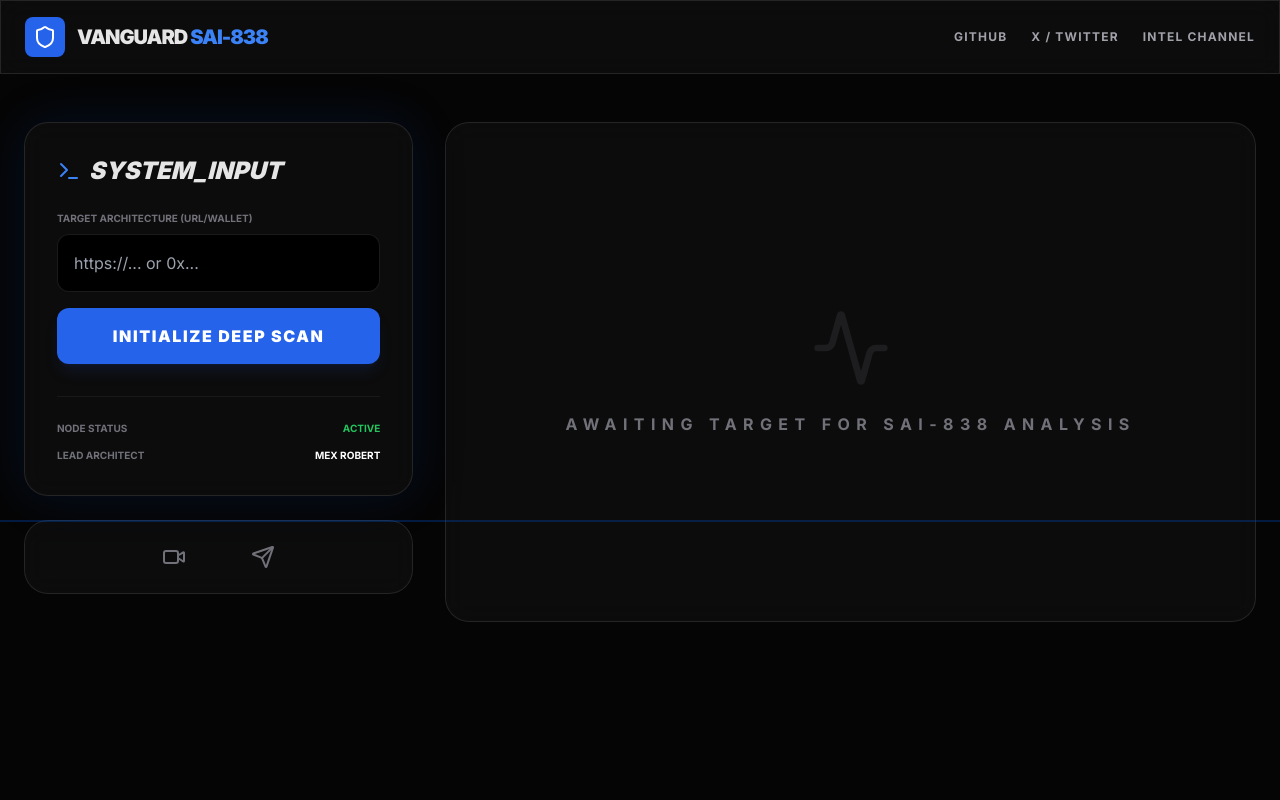
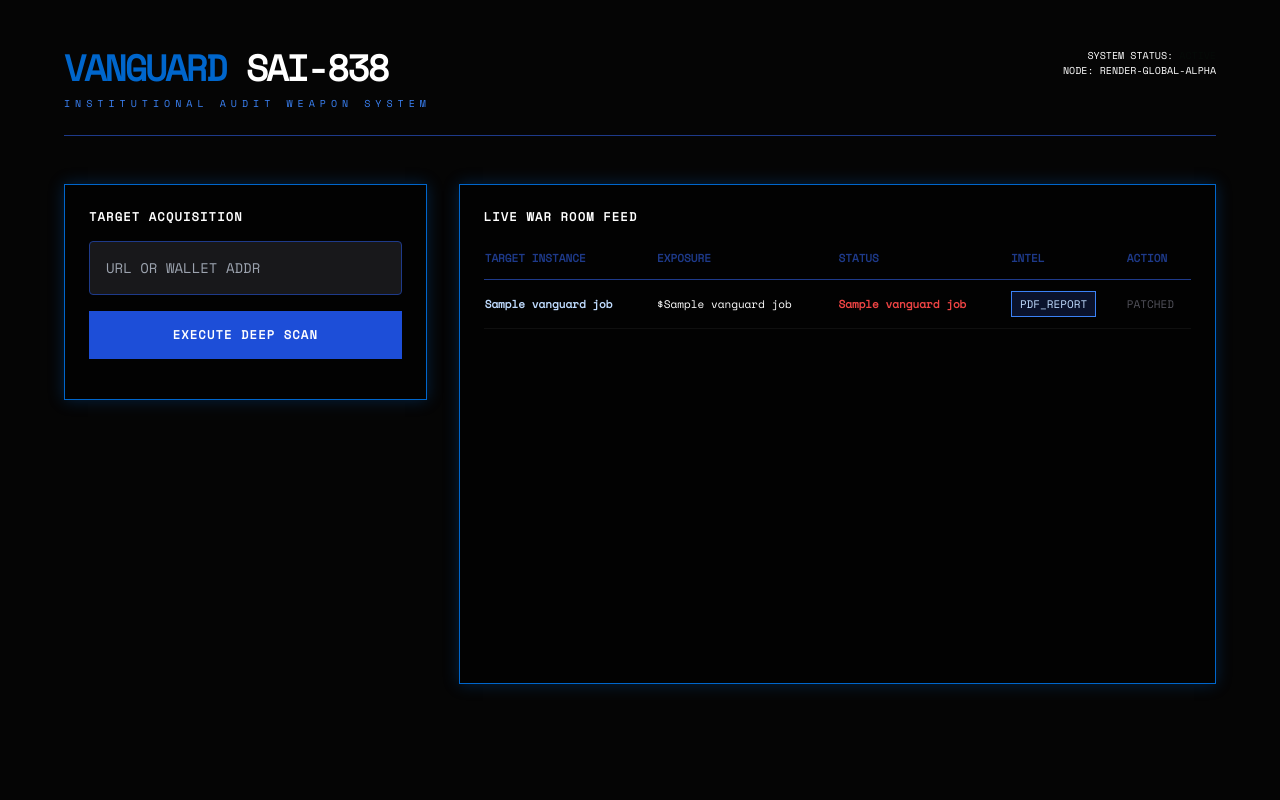
Before and after one commit to ICEDEVILS/Vanguard-Security-SAI, a Flask app: page / in a window 1280 px wide. Run offline with Flask 3, Linux system fonts and the light colour scheme; a database or web service that is not in the repository returns one stand-in record (values such as "Sample title"); some libraries are stand-ins or nearby versions.

Commit message:
Vanguard SAI-838 Unified Weapon System Implemented

```diff
--- a/main.py
+++ b/main.py
@@ -1,83 +1,91 @@
 import os
-import uuid
-import requests
-from flask import Flask, jsonify, request, render_template, redirect
-from flask_cors import CORS
+import threading
+import asyncio
+import psycopg2
+from flask import Flask, render_template, request, jsonify
+from telegram import Update
+from telegram.ext import Application, CommandHandler, MessageHandler, filters, ContextTypes
+from auditor import VanguardAuditor
 from dotenv import load_dotenv
 
-# Load local .env for Termux, Render uses Dashboard Environment Variables
 load_dotenv()
+app = Flask(__name__)
+auditor = VanguardAuditor()
 
-app = Flask(__name__, template_folder='templates')
-CORS(app)
+# Config
+BOT_TOKEN = os.getenv("BOT_TOKEN")
+DB_URL = os.getenv("DATABASE_URL").replace("postgres://", "postgresql://", 1)
 
-# --- SYSTEM CONFIGURATION ---
-BOT_TOKEN = os.getenv("BOT_TOKEN")
-CHANNEL_ID = os.getenv("CHANNEL_ID")
-SOL_WALLET = os.getenv("SOL_WALLET", "8dtuyskTtsB78DFDPWZszarvDpedwftKYCoMdZwjHbxy")
-ETH_WALLET = os.getenv("ETH_WALLET", "0x20d2708acd360cd0fd416766802e055295470fc1")
+def get_db():
+    return psycopg2.connect(DB_URL, sslmode='require')
 
-class VanguardEngine:
-    @staticmethod
-    def audit_logic(target):
-        """ Institutional Entropy Analysis Simulation """
-        return {
-            "risk_score": 94.8,
-            "estimated_loss": "$42,800.00",
-            "defect": "HECD_ENTROPY_LEAK",
-            "status": "NON-COMPLIANT"
-        }
+# --- BOT LOGIC ---
+async def start_cmd(update: Update, context: ContextTypes.DEFAULT_TYPE):
+    await update.message.reply_text("🛡 **VANGUARD SAI-838 ONLINE.**\nReady for target acquisition.")
 
-def broadcast_alert(target, report):
-    """ Post Institutional Intelligence to @ZeroThreatIntel """
-    if not BOT_TOKEN or not CHANNEL_ID:
-        print("Telegram Config Missing: Check Environment Variables")
-        return
+async def handle_bot_msg(update: Update, context: ContextTypes.DEFAULT_TYPE):
+    target = update.message.text.strip()
+    await update.message.reply_text(f"🛰 **ANALYZING: {target}**")
 
-    msg = (
-        f"🛡️ **VANGUARD SAI-838 AUDIT ALERT** 🛡️\n\n"
-        f"**Target Host:** `{target}`\n"
-        f"**Risk Score:** {report['risk_score']}%\n"
-        f"**Financial Exposure:** {report['estimated_loss']}\n"
-        f"**Vector:** {report['defect']}\n\n"
-        f"⚠️ **STATUS:** NON-COMPLIANT\n"
-        f"Remediation: Required via Vanguard Dashboard.\n"
-        f"Architect: @ICEGODSICEDEVIL"
-    )
+    # Run scan
+    res = auditor.scan_website(target) if "." in target else auditor.scan_wallet(target)
+    pdf = auditor.generate_report(res)
 
-    try:
-        url = f"https://api.telegram.org/bot{BOT_TOKEN}/sendMessage"
-        resp = requests.post(url, json={"chat_id": CHANNEL_ID, "text": msg, "parse_mode": "Markdown"})
-        print(f"Telegram Broadcast: {resp.status_code}")
-    except Exception as e:
-        print(f"Broadcast Error: {e}")
+    # Log to Database
+    conn = get_db()
+    cur = conn.cursor()
+    cur.execute("INSERT INTO vanguard_jobs (target, cost, status, pdf) VALUES (%s, %s, %s, %s)",
+                (target, res['cost'], 'PENDING', pdf))
+    conn.commit()
+    cur.close()
+    conn.close()
 
+    await update.message.reply_document(document=open(f"static/{pdf}", 'rb'), caption=f"✅ **INTEL CAPTURED**\nCost to fix: ${res['cost']}")
+
+def run_bot():
+    loop = asyncio.new_event_loop()
+    asyncio.set_event_loop(loop)
+    bot = Application.builder().token(BOT_TOKEN).build()
+    bot.add_handler(CommandHandler("start", start_cmd))
+    bot.add_handler(MessageHandler(filters.TEXT & ~filters.COMMAND, handle_bot_msg))
+    bot.run_polling(drop_pending_updates=True)
+
+# --- DASHBOARD ROUTES ---
 @app.route('/')
 def index():
-    """ Redirect root to dashboard so user sees the UI immediately """
-    return render_template('index.html')
-
-@app.route('/dashboard')
-def dashboard():
-    """ Direct access to the visual terminal """
-    return render_template('index.html')
+    conn = get_db()
+    cur = conn.cursor()
+    cur.execute("CREATE TABLE IF NOT EXISTS vanguard_jobs (id SERIAL PRIMARY KEY, target TEXT, cost INT, status TEXT, pdf TEXT)")
+    conn.commit()
+    cur.execute("SELECT * FROM vanguard_jobs ORDER BY id DESC")
+    jobs = cur.fetchall()
+    cur.close()
+    conn.close()
+    return render_template('index.html', jobs=jobs)
 
 @app.route('/api/audit', methods=['POST'])
-def run_audit():
-    data = request.json
-    target = data.get('target', 'N/A')
-    report = VanguardEngine.audit_logic(target)
+def api_audit():
+    target = request.json.get('target')
+    res = auditor.scan_website(target) if "." in target else auditor.scan_wallet(target)
+    pdf = auditor.generate_report(res)
+    return jsonify({"status": "FOUND", "cost": res['cost'], "pdf": pdf})
 
-    # Fire the Telegram Broadcast
-    broadcast_alert(target, report)
+@app.route('/api/fix', methods=['POST'])
+def api_fix():
+    target = request.json.get('target')
+    # Simulation: In a real world, you'd run script to patch
+    res = auditor.scan_website(target) if "." in target else auditor.scan_wallet(target)
+    new_pdf = auditor.generate_report(res, fixed=True)
 
-    return jsonify({
-        "status": "SUCCESS",
-        "id": f"VGD-{uuid.uuid4().hex[:8].upper()}",
-        "analysis": report,
-        "payment_gateways": {"sol": SOL_WALLET, "eth": ETH_WALLET}
-    })
+    conn = get_db()
+    cur = conn.cursor()
+    cur.execute("UPDATE vanguard_jobs SET status='FIXED', pdf=%s WHERE target=%s", (new_pdf, target))
+    conn.commit()
+    cur.close()
+    conn.close()
+    return jsonify({"status": "FIXED", "pdf": new_pdf})
 
 if __name__ == "__main__":
-    port = int(os.environ.get("PORT", 10000))
-    app.run(host='0.0.0.0', port=port)
+    if not os.path.exists('static'): os.makedirs('static')
+    threading.Thread(target=run_bot, daemon=True).start()
+    app.run(host='0.0.0.0', port=int(os.environ.get("PORT", 10000)))
--- a/requirements.txt
+++ b/requirements.txt
@@ -3,3 +3,7 @@
 requests
 python-dotenv
 gunicorn
+python-telegram-bot>=20.0
+web3
+fpdf
+psycopg2-binary
--- a/templates/index.html
+++ b/templates/index.html
@@ -3,174 +3,125 @@
 <head>
     <meta charset="UTF-8">
     <meta name="viewport" content="width=device-width, initial-scale=1.0">
-    <title>VANGUARD SAI-838 | INSTITUTIONAL AUDIT ENGINE</title>
+    <title>VANGUARD SAI-838 | WAR ROOM</title>
     <script src="https://cdn.tailwindcss.com"></script>
-    <script src="https://unpkg.com/lucide@latest"></script>
     <style>
-        @import url('https://fonts.googleapis.com/css2?family=Inter:wght@400;700;900&family=Space+Mono&display=swap');
-        :root { --vanguard-blue: #002b5c; --vanguard-accent: #0052cc; }
-        body { font-family: 'Inter', sans-serif; background-color: #050505; color: #e5e5e5; }
-        .mono { font-family: 'Space Mono', monospace; }
-        .glass { background: rgba(255, 255, 255, 0.03); backdrop-filter: blur(12px); border: 1px solid rgba(255, 255, 255, 0.1); }
-        .audit-glow { box-shadow: 0 0 50px rgba(0, 82, 204, 0.15); }
-        .scanline { width: 100%; height: 2px; background: rgba(0, 82, 204, 0.3); position: absolute; z-index: 40; animation: scan 4s linear infinite; }
-        @keyframes scan { from { top: 0; } to { top: 100%; } }
+        @import url('https://fonts.googleapis.com/css2?family=Space+Mono&display=swap');
+        body { background-color: #050505; color: #0066cc; font-family: 'Space Mono', monospace; }
+        .border-blue { border: 1px solid #0066cc; box-shadow: 0 0 15px rgba(0, 102, 204, 0.3); }
+        .blink { animation: blink 1.5s infinite; }
+        @keyframes blink { 50% { opacity: 0; } }
     </style>
 </head>
-<body class="min-h-screen relative overflow-x-hidden">
-    <div class="scanline"></div>
+<body class="p-6 md:p-12">
+    <div class="max-w-6xl mx-auto">
+        <!-- HEADER -->
+        <div class="flex justify-between items-start mb-12 border-b border-blue-900 pb-6">
+            <div>
+                <h1 class="text-4xl font-black tracking-tighter uppercase">Vanguard <span class="text-white">SAI-838</span></h1>
+                <p class="text-[10px] text-blue-500 tracking-[0.5em] uppercase mt-2">Institutional Audit Weapon System</p>
+            </div>
+            <div class="text-right">
+                <p class="text-[10px] text-white">SYSTEM STATUS: <span class="text-green-500 blink">ACTIVE</span></p>
+                <p class="text-[10px] text-white">NODE: RENDER-GLOBAL-ALPHA</p>
+            </div>
+        </div>
 
-    <!-- Navigation -->
-    <nav class="border-b border-white/10 px-6 py-4 flex justify-between items-center glass sticky top-0 z-50">
-        <div class="flex items-center gap-3">
-            <div class="bg-blue-600 p-2 rounded-lg"><i data-lucide="shield" class="text-white w-6 h-6"></i></div>
-            <span class="font-black text-xl tracking-tighter uppercase">Vanguard <span class="text-blue-500">SAI-838</span></span>
-        </div>
-        <div class="hidden md:flex gap-6 text-xs font-bold uppercase tracking-widest text-zinc-400">
-            <a href="https://github.com/ICEDEVILS" class="hover:text-blue-400">GitHub</a>
-            <a href="https://x.com/IceGodsSystems" class="hover:text-blue-400">X / Twitter</a>
-            <a href="https://t.me/ZeroThreatIntel" class="hover:text-blue-400">Intel Channel</a>
-        </div>
-    </nav>
-
-    <main class="max-w-7xl mx-auto px-6 py-12 grid lg:grid-cols-3 gap-8">
-        <!-- Left: Control Panel -->
-        <div class="lg:col-span-1 space-y-6">
-            <div class="glass p-8 rounded-3xl audit-glow">
-                <h2 class="text-2xl font-black mb-6 flex items-center gap-2 italic">
-                    <i data-lucide="terminal" class="text-blue-500"></i> SYSTEM_INPUT
-                </h2>
-                <div class="space-y-4">
-                    <div>
-                        <label class="text-[10px] uppercase font-bold text-zinc-500 mb-2 block">Target Architecture (URL/Wallet)</label>
-                        <input id="targetInput" type="text" placeholder="https://... or 0x..." class="w-full bg-black border border-white/10 p-4 rounded-xl text-blue-400 focus:border-blue-500 outline-none transition-all">
-                    </div>
-                    <button onclick="startAudit()" id="scanBtn" class="w-full bg-blue-600 hover:bg-blue-500 text-white font-black py-4 rounded-xl shadow-lg shadow-blue-900/20 uppercase tracking-widest transition-all">
-                        Initialize Deep Scan
+        <div class="grid grid-cols-1 lg:grid-cols-3 gap-8">
+            <!-- LEFT: SCANNER -->
+            <div class="lg:col-span-1 space-y-6">
+                <div class="border-blue p-6 bg-black/50">
+                    <h2 class="text-white text-xs font-bold mb-4 uppercase tracking-widest">Target Acquisition</h2>
+                    <input id="targetInput" type="text" placeholder="URL OR WALLET ADDR"
+                           class="w-full bg-zinc-900 border border-blue-900 p-4 rounded text-sm text-white outline-none focus:border-blue-400 mb-4">
+                    <button onclick="executeScan()" class="w-full bg-blue-700 hover:bg-blue-600 text-white font-bold py-4 text-xs uppercase tracking-widest transition-all">
+                        Execute Deep Scan
                     </button>
-                </div>
-
-                <div class="mt-8 border-t border-white/5 pt-6 space-y-3">
-                    <div class="flex justify-between text-[10px] font-bold text-zinc-500 uppercase">
-                        <span>Node Status</span> <span class="text-green-500">Active</span>
-                    </div>
-                    <div class="flex justify-between text-[10px] font-bold text-zinc-500 uppercase">
-                        <span>Lead Architect</span> <span class="text-white">MEX ROBERT</span>
-                    </div>
+                    <div id="scanResult" class="mt-4 text-[10px] leading-relaxed"></div>
                 </div>
             </div>
 
-            <!-- Social/Verification Deck -->
-            <div class="glass p-6 rounded-3xl grid grid-cols-4 gap-4 text-zinc-500">
-                <a href="https://youtube.com/@icegodsintelligence" class="hover:text-red-500 transition-colors flex justify-center"><i data-lucide="youtube"></i></a>
-                <a href="https://vm.tiktok.com/ZS9JaAkV1G4nj-CrpXb/" class="hover:text-pink-500 transition-colors flex justify-center"><i data-lucide="video"></i></a>
-                <a href="https://t.me/ICEGODSICEDEVIL" class="hover:text-blue-400 transition-colors flex justify-center"><i data-lucide="send"></i></a>
-                <a href="https://x.com/IceGodsSystems" class="hover:text-white transition-colors flex justify-center"><i data-lucide="twitter"></i></a>
-            </div>
-        </div>
-
-        <!-- Right: Results Matrix -->
-        <div class="lg:col-span-2 space-y-6">
-            <div id="statusConsole" class="glass rounded-3xl p-8 min-h-[500px] flex flex-col justify-center items-center text-center">
-                <div id="idleState">
-                    <i data-lucide="activity" class="w-20 h-20 text-zinc-800 animate-pulse mx-auto mb-6"></i>
-                    <h3 class="text-zinc-500 font-bold uppercase tracking-[0.4em]">Awaiting Target for SAI-838 Analysis</h3>
-                </div>
-
-                <div id="scanningState" class="hidden w-full max-w-md">
-                    <div class="text-6xl font-black mb-4 mono text-blue-500" id="progressPct">0%</div>
-                    <div class="w-full bg-white/5 h-2 rounded-full overflow-hidden mb-6">
-                        <div id="progressBar" class="bg-blue-500 h-full w-0 transition-all duration-100"></div>
-                    </div>
-                    <p id="logMsg" class="text-xs uppercase tracking-widest text-zinc-500 animate-pulse">Initializing Neural Bypass...</p>
-                </div>
-
-                <div id="resultState" class="hidden w-full text-left space-y-6">
-                    <div class="flex justify-between items-start">
-                        <div>
-                            <h3 class="text-4xl font-black text-red-500 uppercase">Risk Detected</h3>
-                            <p class="text-xs text-zinc-500 font-bold mt-1 uppercase tracking-widest" id="reportId">ID: VGD-UNKNOWN</p>
-                        </div>
-                        <div class="text-right">
-                            <span class="bg-red-500/10 text-red-500 px-4 py-1 rounded-full text-[10px] font-black uppercase border border-red-500/20">Non-Compliant</span>
-                        </div>
-                    </div>
-
-                    <div class="grid md:grid-cols-3 gap-4">
-                        <div class="bg-black/40 p-4 rounded-2xl border border-white/5">
-                            <p class="text-[8px] text-zinc-500 uppercase font-black">Financial Exposure</p>
-                            <p class="text-xl font-black text-white">$42,800.00 <span class="text-[10px] text-red-500">/ Est Loss</span></p>
-                        </div>
-                        <div class="bg-black/40 p-4 rounded-2xl border border-white/5">
-                            <p class="text-[8px] text-zinc-500 uppercase font-black">Threat Entropy</p>
-                            <p class="text-xl font-black text-white">94.8%</p>
-                        </div>
-                        <div class="bg-black/40 p-4 rounded-2xl border border-white/5">
-                            <p class="text-[8px] text-zinc-500 uppercase font-black">Remediation Window</p>
-                            <p class="text-xl font-black text-yellow-500">48 Hours</p>
-                        </div>
-                    </div>
-
-                    <div class="bg-blue-600/5 border border-blue-500/20 p-6 rounded-3xl">
-                        <h4 class="text-xs font-black uppercase text-blue-400 mb-4 flex items-center gap-2">
-                            <i data-lucide="lock" class="w-4 h-4"></i> Secure Remediation Protocol
-                        </h4>
-                        <div class="flex flex-col md:flex-row gap-4">
-                            <div class="flex-1">
-                                <p class="text-[10px] text-zinc-500 uppercase mb-2">Remediation Cost: 0.5 SOL / 0.05 ETH</p>
-                                <code class="text-[10px] block bg-black p-3 rounded-lg text-green-500 mb-2">SOL: 8dtuyskTtsB78DFDPWZszarvDpedwftKYCoMdZwjHbxy</code>
-                                <code class="text-[10px] block bg-black p-3 rounded-lg text-green-500">ETH: 0x20d2708acd360cd0fd416766802e055295470fc1</code>
-                            </div>
-                            <div class="flex flex-col gap-2 justify-center">
-                                <input id="txHashInput" type="text" placeholder="Paste TX Hash to Fix" class="bg-black border border-white/10 p-3 rounded-lg text-xs outline-none focus:border-blue-500 transition-all">
-                                <button onclick="verifyPayment()" class="bg-white text-black font-black text-[10px] py-3 px-6 rounded-lg uppercase hover:bg-zinc-200 transition-all">Verify & Repair</button>
-                            </div>
-                        </div>
+            <!-- RIGHT: LIVE JOB MONITOR -->
+            <div class="lg:col-span-2">
+                <div class="border-blue p-6 bg-black/50 min-h-[500px]">
+                    <h2 class="text-white text-xs font-bold mb-6 uppercase tracking-widest">Live War Room Feed</h2>
+                    <div class="overflow-x-auto">
+                        <table class="w-full text-left text-[11px]">
+                            <thead>
+                                <tr class="text-blue-900 border-b border-blue-900 uppercase">
+                                    <th class="pb-3">Target Instance</th>
+                                    <th class="pb-3">Exposure</th>
+                                    <th class="pb-3">Status</th>
+                                    <th class="pb-3">Intel</th>
+                                    <th class="pb-3">Action</th>
+                                </tr>
+                            </thead>
+                            <tbody class="text-blue-200">
+                                {% for job in jobs %}
+                                <tr class="border-b border-white/5 hover:bg-blue-900/10 transition-colors">
+                                    <td class="py-4 font-bold">{{ job[1] }}</td>
+                                    <td class="py-4 text-white">${{ job[2] }}</td>
+                                    <td class="py-4">
+                                        <span class="{{ 'text-green-500' if job[3] == 'FIXED' else 'text-red-500' }} font-bold">
+                                            {{ job[3] }}
+                                        </span>
+                                    </td>
+                                    <td class="py-4">
+                                        <a href="/static/{{ job[4] }}" target="_blank" class="bg-blue-900/30 border border-blue-500 px-2 py-1 hover:bg-blue-500 hover:text-white">PDF_REPORT</a>
+                                    </td>
+                                    <td class="py-4">
+                                        {% if job[3] == 'PENDING' %}
+                                        <button onclick="fixTarget('{{ job[1] }}')" class="bg-white text-black px-3 py-1 font-bold hover:bg-blue-400 transition-colors">REMEDIATE</button>
+                                        {% else %}
+                                        <span class="text-zinc-600">PATCHED</span>
+                                        {% endif %}
+                                    </td>
+                                </tr>
+                                {% endfor %}
+                            </tbody>
+                        </table>
                     </div>
                 </div>
             </div>
         </div>
-    </main>
+    </div>
 
     <script>
-        lucide.createIcons();
-        const state = { idle: 'idleState', scanning: 'scanningState', result: 'resultState' };
+        async function executeScan() {
+            const target = document.getElementById('targetInput').value;
+            const resBox = document.getElementById('scanResult');
+            if(!target) return;
 
-        function switchState(targetId) {
-            Object.values(state).forEach(id => document.getElementById(id).classList.add('hidden'));
-            document.getElementById(targetId).classList.remove('hidden');
-            if(targetId === 'resultState') {
-                document.getElementById('statusConsole').classList.add('border-red-500/30');
-            }
+            resBox.innerHTML = `<p class="text-blue-500 animate-pulse">INITIATING ENTROPY ANALYSIS...</p>`;
+
+            const response = await fetch('/api/audit', {
+                method: 'POST',
+                headers: {'Content-Type': 'application/json'},
+                body: JSON.stringify({target})
+            });
+            const data = await response.json();
+
+            resBox.innerHTML = `
+                <div class="bg-blue-900/20 p-3 border border-blue-800">
+                    <p class="text-white">SCAN COMPLETE</p>
+                    <p>COST TO FIX: $${data.cost}</p>
+                    <p>INTEL: <a href="/static/${data.pdf}" class="underline text-blue-400">DOWNLOAD_VGD_REPORT</a></p>
+                    <p class="text-[8px] mt-2 text-zinc-500 italic">Job added to War Room monitor.</p>
+                </div>
+            `;
+            // Refresh feed after scan
+            setTimeout(() => location.reload(), 3000);
         }
 
-        function startAudit() {
-            const target = document.getElementById('targetInput').value;
-            if(!target) return;
-            switchState(state.scanning);
-            let p = 0;
-            const msgs = ["Mapping Memory Pointers...", "Detecting Callback Entropy...", "Checking SSL Integrity...", "Analyzing Liquidity Vulnerabilities...", "Finalizing SAI-838 Report..."];
-            const interval = setInterval(() => {
-                p += 1;
-                document.getElementById('progressPct').innerText = p + '%';
-                document.getElementById('progressBar').style.width = p + '%';
-                if(p % 20 === 0) document.getElementById('logMsg').innerText = msgs[Math.floor(p/20)-1];
-                if(p >= 100) {
-                    clearInterval(interval);
-                    document.getElementById('reportId').innerText = `ID: VGD-SAI-${Math.floor(Date.now()/1000)}`;
-                    switchState(state.result);
-                }
-            }, 50);
-        }
+        async function fixTarget(target) {
+            if(!confirm("Execute Remediation Sequence? This will patch all detected vulnerabilities.")) return;
 
-        function verifyPayment() {
-            const hash = document.getElementById('txHashInput').value;
-            if(hash.length < 10) {
-                alert("Invalid Transaction Hash. Verification Failed.");
-                return;
-            }
-            alert("Payment Verified. Generating Secured SAI-838 Compliance PDF. Fixed source code will be sent to owner email.");
-            // Logic to trigger PDF generation or redirect
+            await fetch('/api/fix', {
+                method: 'POST',
+                headers: {'Content-Type': 'application/json'},
+                body: JSON.stringify({target})
+            });
+            location.reload();
         }
     </script>
 </body>
```
Also changed, not shown: auditor.py (added, +93 -0 lines), 2 other files.
